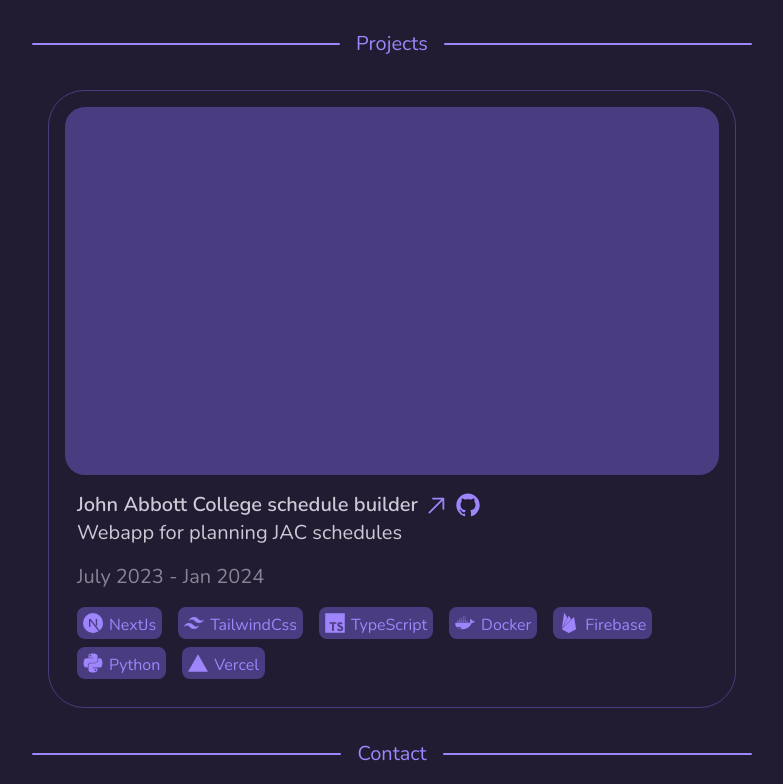
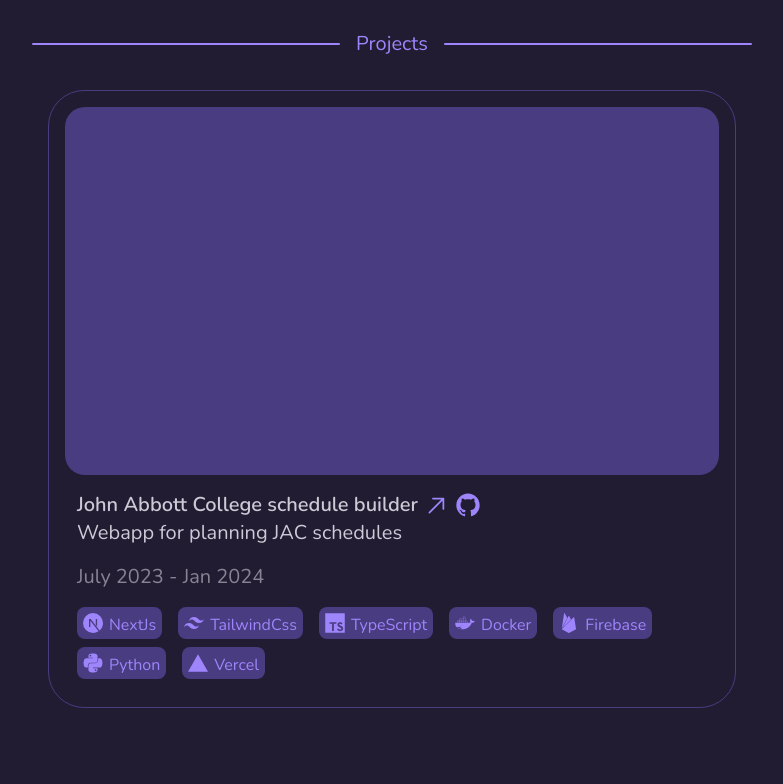
Before and after one commit to mingli202/portfolio, a React (Vite) app: page / in a window 1280 px wide. Shown: the part 806-1590 px from the top of the page, without its empty margins (248-1031 px from the left). After the commit the page ends 1530 px from the top, so only its background shows below. Built offline with nearby package versions, Linux system fonts and the light colour scheme.

Commit message:
removed Contact

```diff
--- a/src/App.tsx
+++ b/src/App.tsx
@@ -52,7 +52,6 @@ function App() {
       <ExperienceList items={schoolExperience} />
       <SectionBreakLine sectionName="Projects" />
       <Projects />
-      <SectionBreakLine sectionName="Contact" />
     </div>
   );
 }
```
